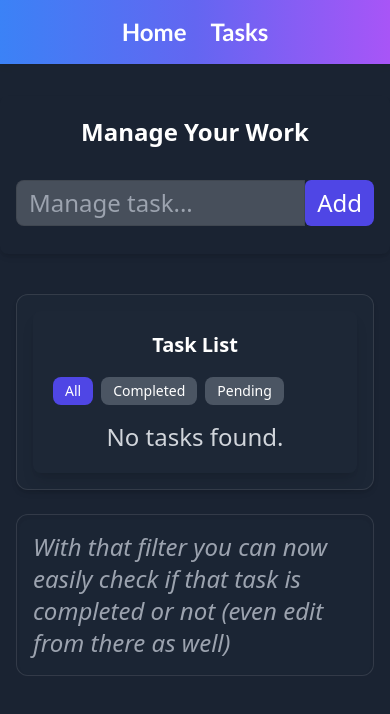
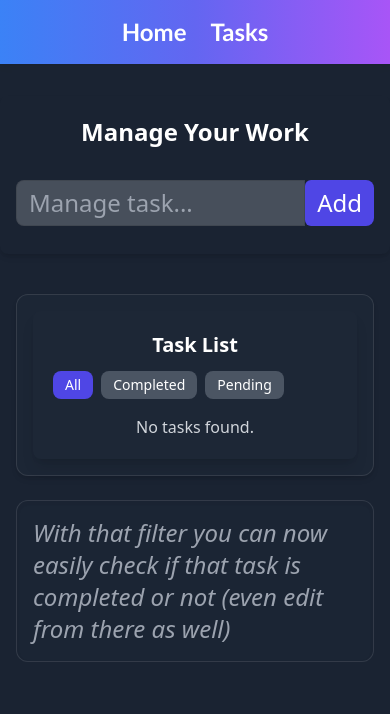
Before and after one commit to gahmad92/task-app, a React (Vite) app: page /manage-task in a window 390 px wide. Shown: the top 714 px of the page. Built offline with nearby package versions, Linux system fonts and the light colour scheme.

Commit message:
Refactor TaskList container for responsive text size
changing to mobile layout responsiveness

```diff
--- a/src/pages/Manager.jsx
+++ b/src/pages/Manager.jsx
@@ -70,12 +70,12 @@
               ))}
             </div>
           </div>
-          {/* list with  filter */}
+
           {/* list with filter */}
           <div className="container mx-auto px-4 mt-10">
             <div className="grid grid-cols-1 md:grid-cols-2 gap-6">
               {/* Left column - TaskList */}
-              <div className="bg-gray-800/70 border border-white/10 rounded-xl p-4 shadow-md">
+              <div className="bg-gray-800/70 border border-white/10 rounded-xl p-4 shadow-md text-base sm:text-sm md:text-base lg:text-lg">
                 <TaskList />
               </div>
 
```
